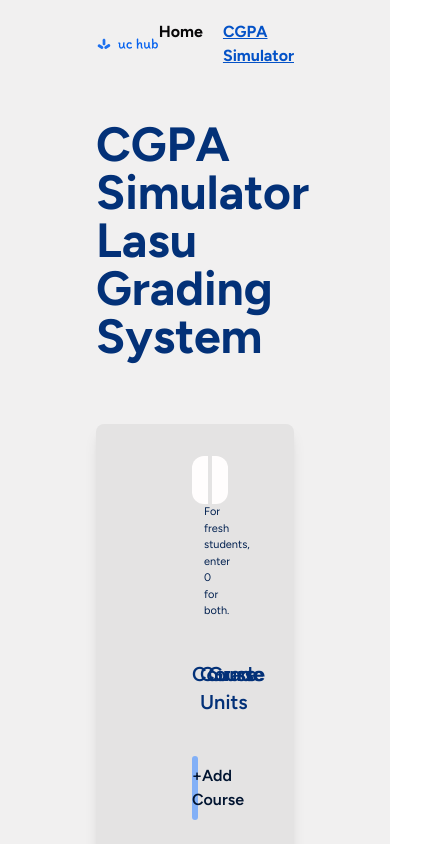
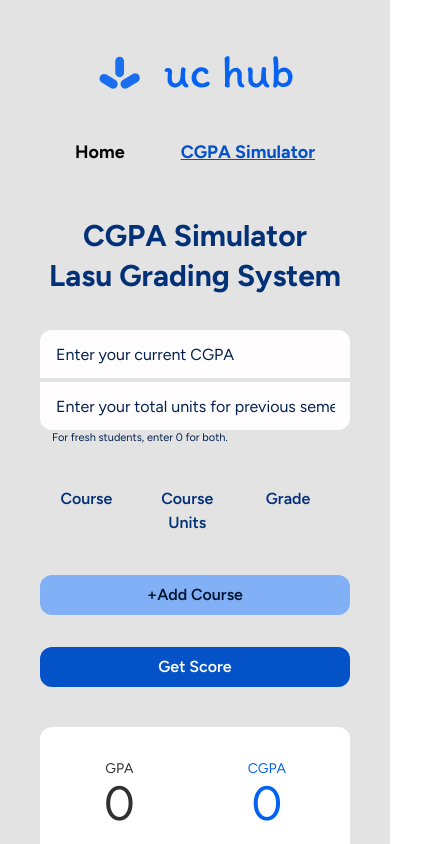
Before and after one commit to UC-HUB-HQ/CGPA_SIMULATOR, a React (Create React App) app: page / in a window 390 px wide. Shown: the top 844 px of the page, 448 px wide, since content can reach past the window. Built offline with nearby package versions, Linux system fonts and the light colour scheme.

Commit message:
fixed input validation

```diff
--- a/src/App.js
+++ b/src/App.js
@@ -1,14 +1,12 @@
 import { Hero, Nav, Calculator,Info, Footer } from './components';
 function App() {
   return (
-    <div className='min-h-screen px-24 bg-black-bodyBgColor font-body1'>
+    <div className='min-h-screen px-24 bg-black-bodyBgColor tab:bg-black-calcBgColor md:px-8 font-body1 mobile:px-5'>
       <Nav />
       <Hero />
       <Calculator />
       <Info />
-      {/* <section> */}
         <Footer />
-      {/* </section> */}
     </div>
   );
 }
--- a/src/components/calculator.jsx
+++ b/src/components/calculator.jsx
@@ -1,21 +1,20 @@
-import { useRef, useState} from "react";
+import {useState} from "react";
 import deleteIcon  from '../assets/delete.svg'
 const Calculator = () => {
 
     const [totalNumberOfUnit, setTotalNumberOfUnit] = useState(null)
     const [totalCoursePoint, setTotalCoursePoint] = useState(null)
-    const [cgpaValue, setCgpaValue] = useState(null)
-    const rowContainerRef = useRef(null);
+    const [cgpaValue, setCgpaValue] = useState(0)
 
     const rowElement = (index) => (
-        <section key={index} className="grid w-full grid-cols-3 ">
+        <section key={index} className="grid w-full grid-cols-3 gap-2 mobile:grid-cols-2">
             <div className="flex items-center justify-center col-span-1 text-center ">
-                <input type="text"  placeholder={`Course Code`} className="pb-2 text-center bg-transparent border-b-2 outline-none border-b-black-400 placeholder:text-center placeholder:text-black-400" />
+                <input type="text"  placeholder={`Course Code`} className="pb-2 text-center bg-transparent border-b-2 outline-none border-b-black-400 placeholder:text-center placeholder:text-black-400 mobile:w-[70%] " />
             </div>
-            <div className="flex items-center justify-center col-span-2 text-center ">
+            <div className="flex items-center justify-center col-span-2 text-center mobile:col-span-1 ">
                 <div className="grid w-full grid-cols-2 gap-2 ">
-                    <input type="number" placeholder="3" className="col-span-1 pb-2 text-center bg-transparent border-b-2 outline-none border-b-black-400 courseGrade text-black-300 w-[70%] mx-auto" max={5} />
-                    <input type="number" placeholder="5" className="col-span-1 pb-2 text-center bg-transparent border-b-2 outline-none border-b-black-400 courseUnit text-black-300 w-[70%] mx-auto" max={5} />
+                    <input type="number" placeholder="3" className="col-span-1 pb-2 text-center bg-transparent border-b-2 outline-none border-b-black-400 courseUnit text-black-300 w-[70%] mx-auto" max={5} />
+                    <input type="number" placeholder="5" className="col-span-1 pb-2 text-center bg-transparent border-b-2 outline-none border-b-black-400 courseGrade text-black-300 w-[70%] mx-auto" max={5} />
                 </div>
             </div>
         </section>
@@ -32,6 +31,8 @@
     };
 
     const getGpa = () => {
+        //
+        if(inputValidation()){
             var tnuCounter = 0;
             var tcpCounter = 0;
             document.querySelectorAll('.courseRows').forEach(courseRow => {
@@ -56,25 +57,96 @@
             }
         }
 
+    }
+
+
+    const inputValidation = () =>{
+        const stayLiteInputField =  document.querySelectorAll('.stayliteInfo');
+        //
+        const allStayLiteInputField = Array.from(stayLiteInputField).every(input => input.value !== "");
+        //
+        const inputErrorMsg1 = document.querySelector('.inputErrorMsg1')
+        stayLiteInputField.forEach( (stayLiteGradeInput) => {
+            if(stayLiteGradeInput.value === ""){
+                stayLiteGradeInput.classList.add('border-2')
+                stayLiteGradeInput.classList.add('border-rose-500')
+                inputErrorMsg1.innerHTML = 'No valid input given'
+
+                setTimeout( () => {
+                    stayLiteGradeInput.classList.remove('border-2')
+                    stayLiteGradeInput.classList.remove('border-rose-500')
+                    inputErrorMsg1.innerHTML = ""
+                }, 2200)
+            }
+        })
+
+
+        const courseGrades = document.querySelectorAll('.courseGrade');
+        const callCourseGrades = Array.from(courseGrades).every(input => input.value !== "" && input.value <= 5)
+
+        courseGrades.forEach((courseGrade) => {
+            if(courseGrade.value === ""){
+                courseGrade.classList.add('border-2')
+                courseGrade.classList.add('border-b-rose-500')
+
+                setTimeout( () => {
+                    courseGrade.classList.remove('border-2')
+                    courseGrade.classList.remove('border-b-rose-500')
+                    inputErrorMsg1.innerHTML = ""
+                }, 2200)
+            }
+            else if(courseGrade.value > 5){
+                courseGrade.classList.add('border-2')
+                courseGrade.classList.add('border-b-rose-500')
+
+                setTimeout( () => {
+                    courseGrade.classList.remove('border-2')
+                    courseGrade.classList.remove('border-b-rose-500')
+                }, 2200)
+            }
+        })
+
+
+        const courseUnits = document.querySelectorAll('.courseUnit');
+        const callCourseUnits = Array.from(courseUnits).every(input => input.value !== "" && input.value <= 5)
+
+        courseUnits.forEach((courseUnit) => {
+            if(courseUnit.value === ""){
+                courseUnit.classList.add('border-2')
+                courseUnit.classList.add('border-b-rose-500')
+
+                setTimeout( () => {
+                    courseUnit.classList.remove('border-2')
+                    courseUnit.classList.remove('border-b-rose-500')
+                }, 2200)
+            }
+        })
+
+        return allStayLiteInputField && callCourseGrades && callCourseUnits
+
+    }
+
+
     return (
-        <section className="flex items-center justify-center px-24 py-8 mt-16 rounded-lg shadow-lg bg-black-calcBgColor">
-            <div className="w-full ">
+        <section className="flex items-center justify-center px-24 py-8 mt-16 rounded-lg shadow-lg mobile:mt-1 md:shadow-none bg-black-calcBgColor md:px-12 mobile:px-5">
+            <div className="w-full">
                 <div>
                     <section className="additionalInfo">
-                        <div className="flex w-full gap-1">
-                            <input className=" bg-[#FFFDFD] pl-4 outline-none w-full h-12 rounded-l-xl placeholder:text-primary-300 CGPA" id="CGPA" type="number" placeholder="Enter your current CGPA" />
-                            <input className=" bg-[#FFFDFD] pl-4 outline-none w-full h-12 rounded-r-xl placeholder:text-primary-300 TNU" id="TNU" type="number" placeholder="Enter your total units for previous semesters" />
+                        <label className="font-bold inputErrorMsg1 text-rose-500 " htmlFor="CGPA"></label>
+                        <div className="flex w-full gap-1 md:flex-col">
+                            <input className=" stayliteInfo bg-[#FFFDFD] pl-4 outline-none w-full h-12 rounded-l-xl placeholder:text-primary-300 CGPA md:rounded-tr-xl md:rounded-tl-xl md:rounded-bl-none" id="CGPA" type="number" placeholder="Enter your current CGPA" />
+                            <input className=" stayliteInfo bg-[#FFFDFD] pl-4 outline-none w-full h-12 rounded-r-xl placeholder:text-primary-300 TNU md:rounded-br-xl md:rounded-bl-xl md:rounded-tr-none" id="TNU" type="number" placeholder="Enter your total units for previous semesters" />
                         </div>
                         <p className="text-[#022150] text-[11px] ml-3">For fresh students, enter 0 for both.</p>
                     </section>
                     <main className="pt-10 ">
                         <section className="grid grid-cols-3 gap-2 w-[95%] mb-10">
-                            <div className="col-span-1"><h2 className="text-xl font-semibold text-center text-primary-200">Course</h2></div>
-                            <div className="col-span-1"><h2 className="text-xl font-semibold text-center text-primary-200">Course Units</h2></div>
-                            <div className="col-span-1"><h2 className="text-xl font-semibold text-center text-primary-200">Grade</h2></div>
+                            <div className="col-span-1"><h2 className="text-xl font-semibold text-center mobile:text-base text-primary-200">Course</h2></div>
+                            <div className="col-span-1"><h2 className="text-xl font-semibold text-center mobile:text-base text-primary-200">Course Units</h2></div>
+                            <div className="col-span-1"><h2 className="text-xl font-semibold text-center mobile:text-base text-primary-200">Grade</h2></div>
                         </section>
 
-                        <section className="w-full calculatorContainer" ref={rowContainerRef}>
+                        <section className="w-full calculatorContainer">
                             {rows?.map( (row, index) => (
                                 <div key={row.key} className={`courseRows flex justify-center items-center gap-2 mb-10 w-full`} id={`courseRow${index}`}>
                                     <div className="w-[95%] ">
@@ -91,7 +163,7 @@
                         <button className="w-full py-2 mt-8 font-semibold text-center text-white bg-primary-100 rounded-xl" onClick={getGpa}>Get Score</button>
                     </main>
                 </div>
-                <div className="flex items-center justify-between px-32 py-8 mt-20 bg-white rounded-xl">
+                <div className="flex items-center justify-between px-32 py-8 mt-20 bg-white mobile:mt-10 mobile:px-16 rounded-xl">
                     <h2 className="flex flex-col text-center text-black-200">
                         <span className="text-sm ">GPA</span>
                         <span className="text-5xl ">{totalCoursePoint ? (totalCoursePoint  / totalNumberOfUnit).toFixed(2): 0 }</span>
--- a/src/components/hero.jsx
+++ b/src/components/hero.jsx
@@ -1,7 +1,7 @@
 const Hero = () => {
     return(
-        <section className="mt-8">
-            <h1 className="text-primary-200 font-bold flex flex-col text-5xl">
+        <section className="mt-8 mobile:mt-1">
+            <h1 className="flex flex-col text-5xl font-bold text-primary-200 md:text-center md:gap-5 mobile:text-3xl mobile:gap-1">
                 <span>CGPA Simulator</span>
                 <span>Lasu Grading System</span>
             </h1>
--- a/src/components/nav.jsx
+++ b/src/components/nav.jsx
@@ -1,13 +1,13 @@
 import logo from '../assets/logo.svg'
 const Nav = () => {
     return(
-        <section className='flex items-center justify-between py-5'>
-            <div>
+        <section className='flex items-center justify-between py-5 md:flex-col md:py-12 md:w-full md:gap-10'>
+            <div className='md:w-full md:flex md:justify-center md:items-center'>
                 <img src={logo} alt="uc hub logo" />
             </div>
-            <div>
+            <div className=' md:w-full md:flex md:justify-center md:items-center'>
                 <nav>
-                    <ul className='flex gap-5 font-bold'>
+                    <ul className='flex gap-5 font-bold md:text-2xl md:gap-14 mobile:text-lg'>
                         <li>
                             <a className=' text-black-100' href="https://uchubwaitlist.netlify.app/">Home</a>
                         </li>
--- a/tailwind.config.js
+++ b/tailwind.config.js
@@ -4,9 +4,28 @@
     "./src/**/*.{js,jsx,ts,tsx}",
   ],
   theme: {
+
+    screens: {
+      'xlg': {'max': '1920px'},
+      // => @media (max-width: 1920px) { ... }
+      'lg': {'max': '1440px'},
+      // => @media (max-width: 1440px) { ... }
+      'md': {'max': '1030px'},
+      // => @media (max-width: 1030px) { ... }
+      'tab': {'max': '800px'},
+      // => @media (max-width: 768px) { ... }
+      'sm-tab': {'max': '600px'},
+      // => @media (max-width: 600px) { ... }
+      'mobile': {'max': '430px'},
+      // => @media (max-width: 430px) { ... }
+      'smobile': {'max': '380px'},
+      // => @media (max-width: 360px) { ... }
+    },
+
     fontFamily:{
       "body1": ["Figtree"],
     },
+
     extend: {
       colors: {
         "black": {
```
Also changed, not shown: public/manifest.json. Lines whose indentation alone changed are shown as unchanged.
